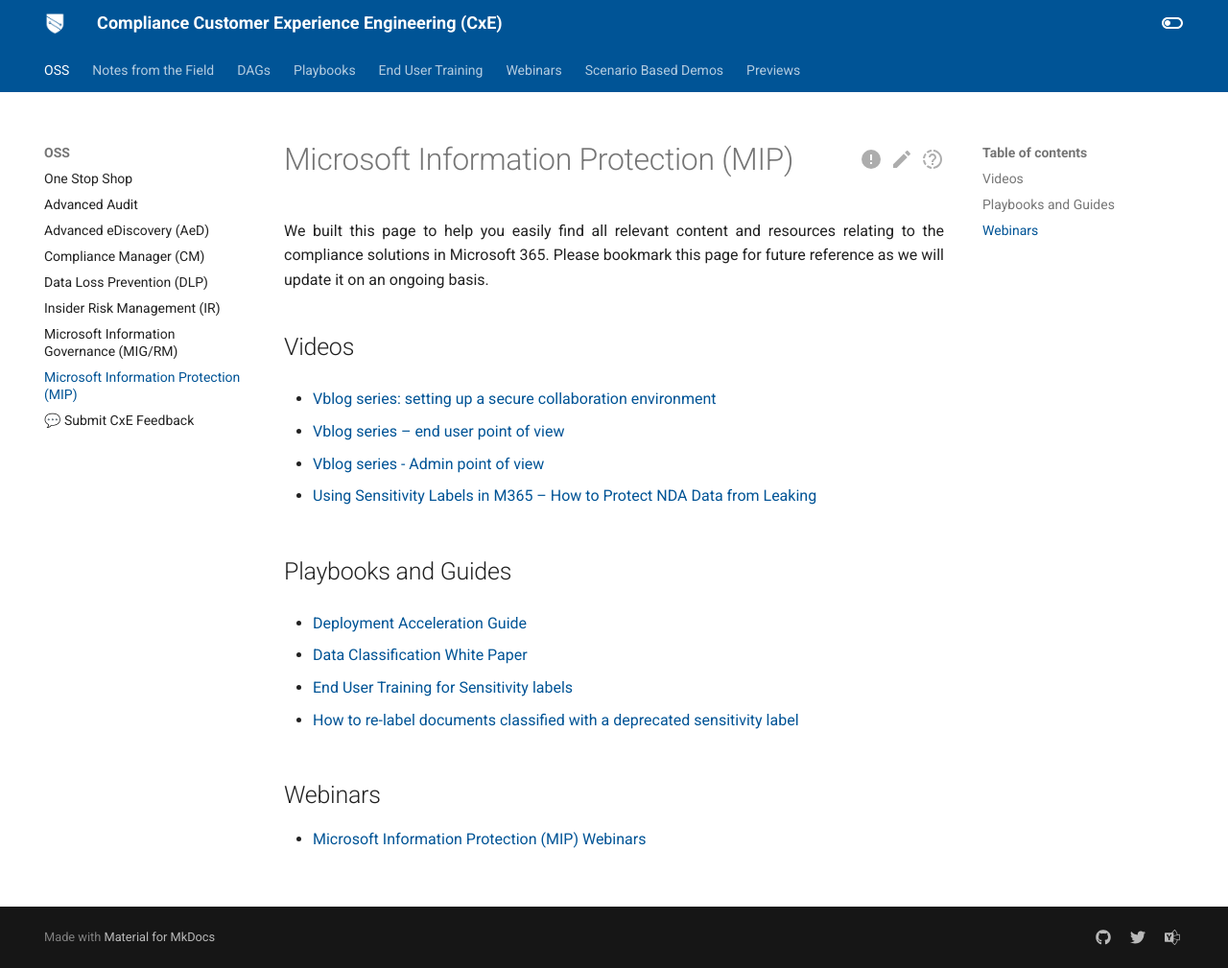
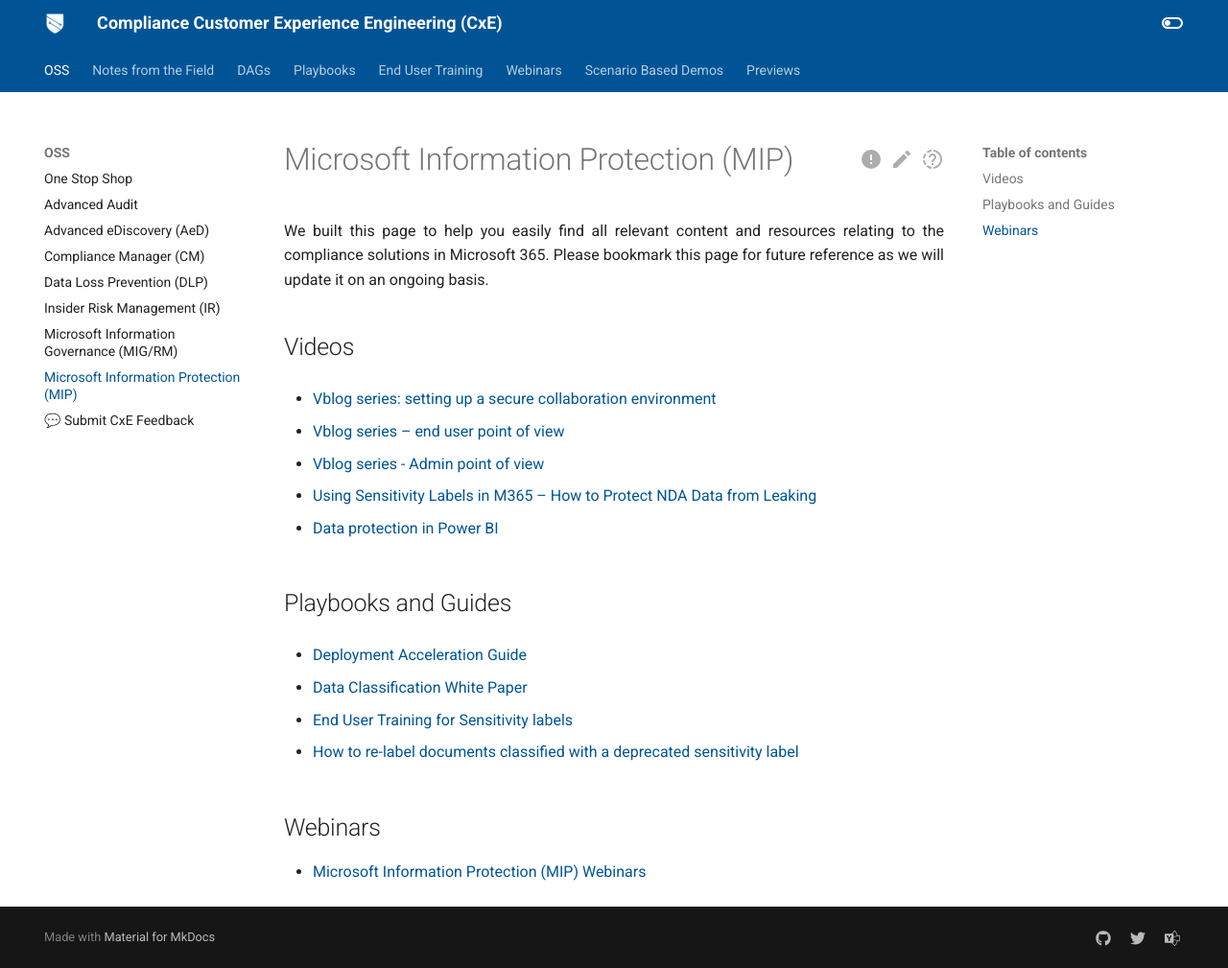
Before and after one commit to microsoft/ComplianceCxE, an MkDocs documentation site: the page built from docs/resources/mip.md, in a window 1280 px wide and 1009 px high. Shown: the whole window at 96% size. Built offline with MkDocs 1.6.1 and Material for MkDocs 9.7.7, drawn with Linux system fonts in a browser that asks for light colours; comment, search, counter and statistics services are not loaded; old or Windows-style settings are respelled for this version of MkDocs.

Commit message:
Add video

```diff
--- a/docs/resources/mip.md
+++ b/docs/resources/mip.md
@@ -15,6 +15,8 @@
 
 * [Using Sensitivity Labels in M365 – How to Protect NDA Data from Leaking](https://techcommunity.microsoft.com/t5/security-compliance-and-identity/using-sensitivity-labels-in-m365-how-to-protect-nda-data-from/ba-p/1873986)
 
+* [Data protection in Power BI](https://youtu.be/zEx0449K7F8)
+
 ## Playbooks and Guides
 * [Deployment Acceleration Guide](../../dag/mip-dlp)
 
```
